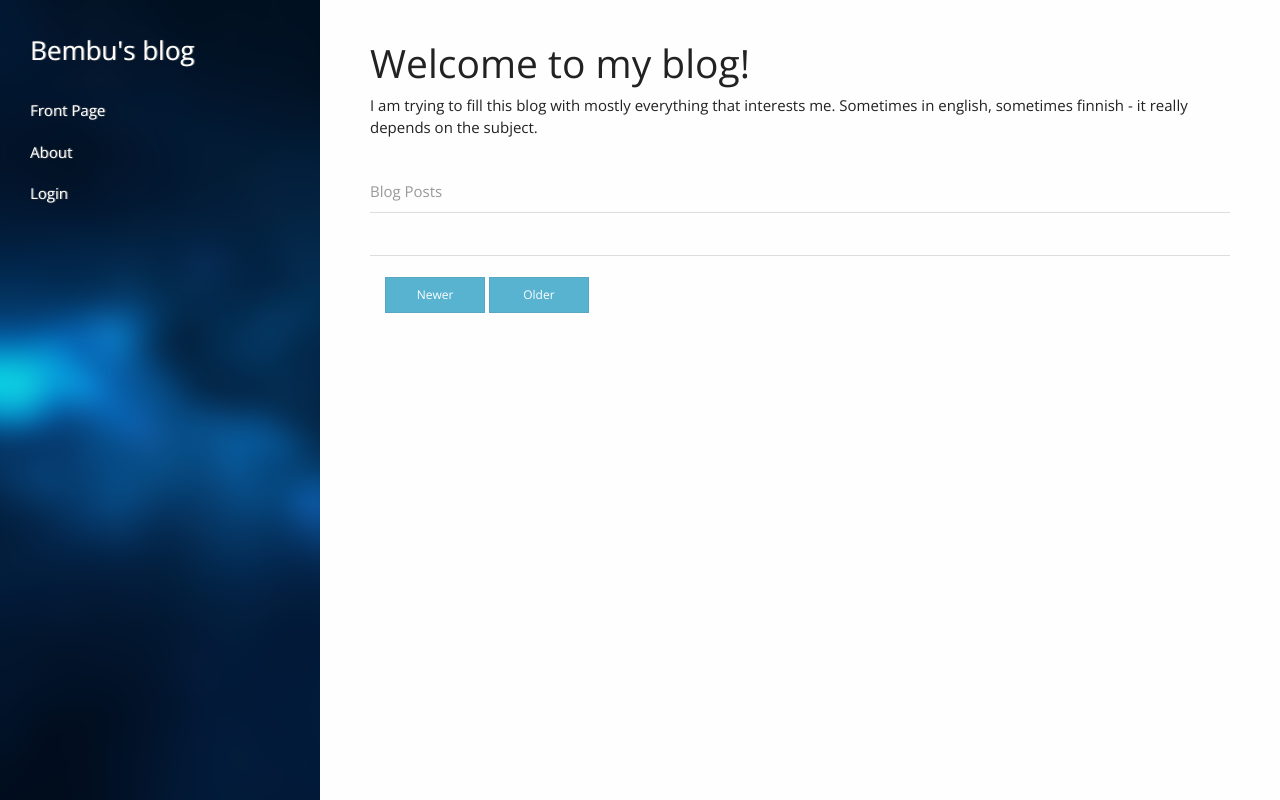
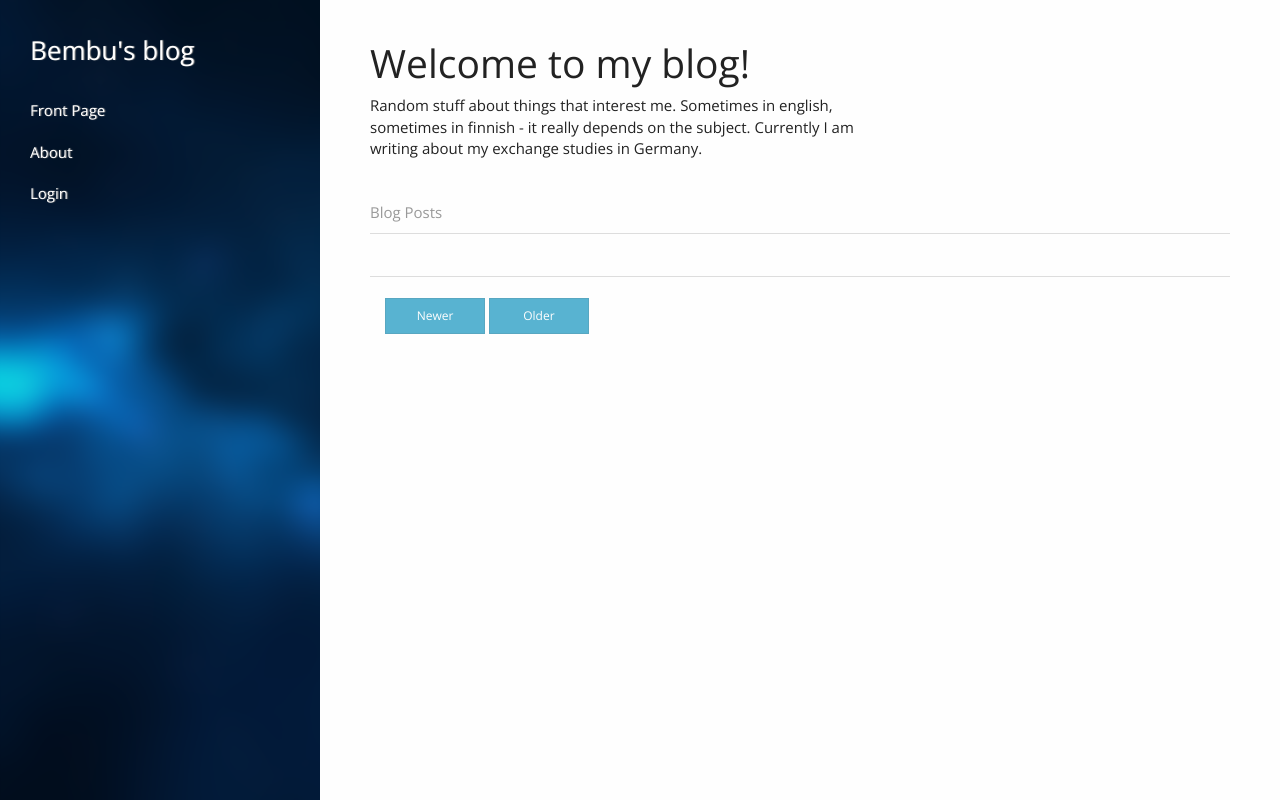
Before and after one commit to bembu/tidy, a Flask app: page / in a window 1280 px wide. Run offline with Flask 2, Linux system fonts and the light colour scheme; data that the repository does not hold is empty; some libraries are stand-ins or nearby versions.

Commit message:
minor changes to index.html template

```diff
--- a/app/templates/index.html
+++ b/app/templates/index.html
@@ -2,7 +2,7 @@
 
 {% block header %}
 
-    <div class="col-sm-12" id="featured">
+    <div class="col-sm-7" id="featured">
     <div class=""> <!-- .page-header -->
     <h1>{{ config.WELCOME }}</h1>
         <p>{{ config.DESCRIPTION }}</p>
--- a/config.py
+++ b/config.py
@@ -20,4 +20,4 @@ TAG_DELIM = " "
 
 TITLE = "Bembu's blog"
 WELCOME = "Welcome to my blog!"
-DESCRIPTION = "I am trying to fill this blog with mostly everything that interests me. Sometimes in english, sometimes finnish - it really depends on the subject."
+DESCRIPTION = "Random stuff about things that interest me. Sometimes in english, sometimes in finnish - it really depends on the subject. Currently I am writing about my exchange studies in Germany."
```
